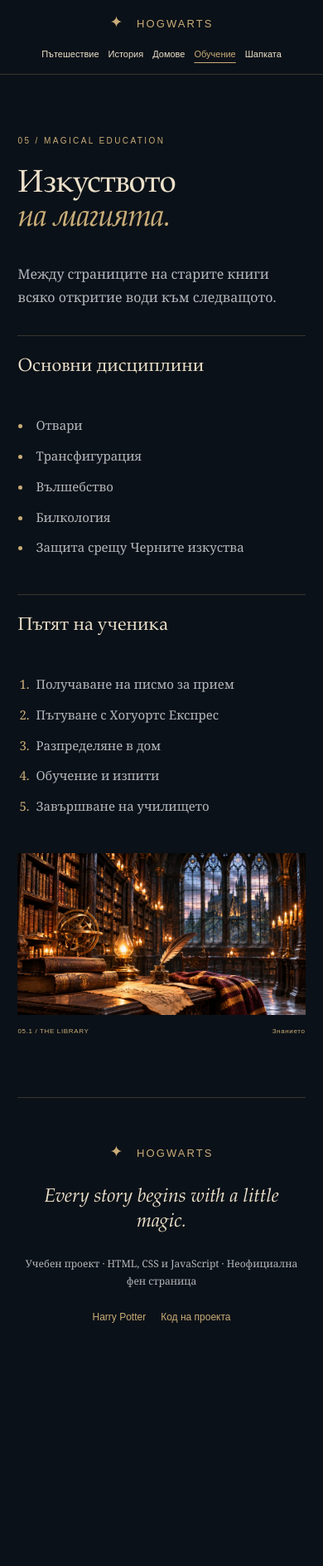
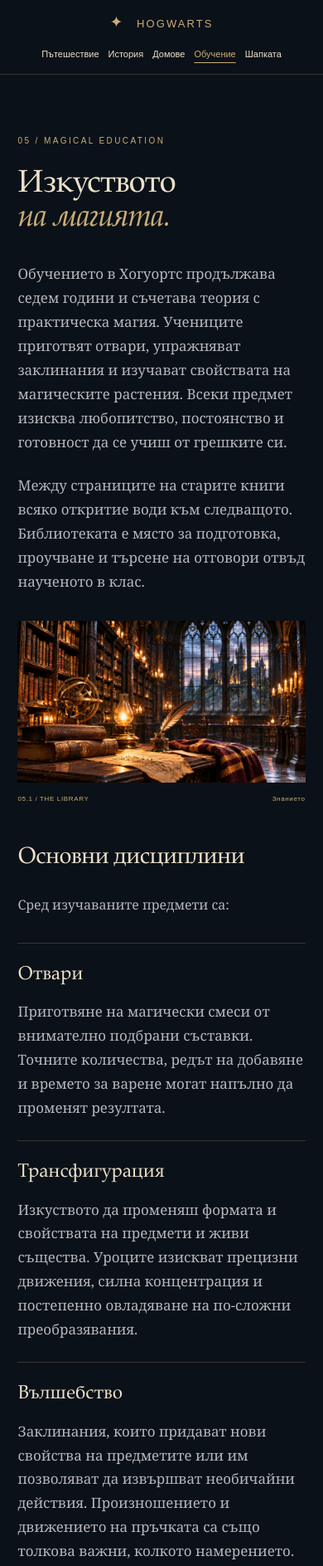
Before and after one commit to algeor/course-project-oup, a plain HTML site: page study.html in a window 390 px wide. Shown: the top 1887 px of the page at 83% size. Before the commit the page ends 1652 px from the top, so only its background shows below. Drawn offline with Linux system fonts and the light colour scheme.

Commit message:
[feat] polish study.html

```diff
--- a/study.html
+++ b/study.html
@@ -26,16 +26,63 @@
 
   <main id="main-content" tabindex="-1">
     <section class="section education-chapter" id="study" aria-labelledby="study-title">
-      <figure class="editorial-image library-image"><img src="assets/editorial/library.webp" width="1672" height="941" alt="Готическа библиотека с древни книги, свещи, перо и големи прозорци към замъка по здрач." loading="eager" fetchpriority="high" decoding="async"><figcaption class="photo-caption"><span lang="en">05.1 / THE LIBRARY</span><span>Знанието</span></figcaption></figure>
-      <div class="education-copy">
-        <p class="eyebrow" lang="en">05 / MAGICAL EDUCATION</p>
-        <h1 id="study-title">Изкуството<br><em>на магията.</em></h1>
-        <p class="section-note">Между страниците на старите книги всяко откритие води към следващото.</p>
-        <div class="study">
-          <div><h2 class="subheading">Основни дисциплини</h2><ul><li>Отвари</li><li>Трансфигурация</li><li>Вълшебство</li><li>Билкология</li><li>Защита срещу Черните изкуства</li></ul></div>
-          <div><h2 class="subheading">Пътят на ученика</h2><ol><li>Получаване на писмо за прием</li><li>Пътуване с Хогуортс Експрес</li><li>Разпределяне в дом</li><li>Обучение и изпити</li><li>Завършване на училището</li></ol></div>
+      <div class="education-opening">
+        <div class="education-copy">
+          <p class="eyebrow" lang="en">05 / MAGICAL EDUCATION</p>
+          <h1 id="study-title">Изкуството<br><em>на магията.</em></h1>
+          <p class="education-intro">Обучението в Хогуортс продължава седем години и съчетава теория с практическа магия. Учениците приготвят отвари, упражняват заклинания и изучават свойствата на магическите растения. Всеки предмет изисква любопитство, постоянство и готовност да се учиш от грешките си.</p>
+          <p class="education-intro">Между страниците на старите книги всяко откритие води към следващото. Библиотеката е място за подготовка, проучване и търсене на отговори отвъд наученото в клас.</p>
         </div>
+        <figure class="editorial-image library-image"><img src="assets/editorial/library.webp" width="1672" height="941" alt="Готическа библиотека с древни книги, свещи, перо и големи прозорци към замъка по здрач." loading="eager" fetchpriority="high" decoding="async"><figcaption class="photo-caption"><span lang="en">05.1 / THE LIBRARY</span><span>Знанието</span></figcaption></figure>
       </div>
+
+      <section class="education-subjects" aria-labelledby="subjects-title">
+        <h2 id="subjects-title">Основни дисциплини</h2>
+        <p class="education-note">Сред изучаваните предмети са:</p>
+        <ul class="subject-list" role="list">
+          <li>
+            <h3>Отвари</h3>
+            <p>Приготвяне на магически смеси от внимателно подбрани съставки. Точните количества, редът на добавяне и времето за варене могат напълно да променят резултата.</p>
+          </li>
+          <li>
+            <h3>Трансфигурация</h3>
+            <p>Изкуството да променяш формата и свойствата на предмети и живи същества. Уроците изискват прецизни движения, силна концентрация и постепенно овладяване на по-сложни преобразявания.</p>
+          </li>
+          <li>
+            <h3>Вълшебство</h3>
+            <p>Заклинания, които придават нови свойства на предметите или им позволяват да извършват необичайни действия. Произношението и движението на пръчката са също толкова важни, колкото намерението.</p>
+          </li>
+          <li>
+            <h3>Билкология</h3>
+            <p>Изучаване и отглеждане на магически растения в училищните оранжерии. Учениците опознават техните полезни свойства, приложенията им в отвари и опасностите при неправилна грижа.</p>
+          </li>
+          <li>
+            <h3>Защита срещу Черните изкуства</h3>
+            <p>Разпознаване на магически заплахи и усвояване на защитни заклинания. Практическите упражнения развиват бърза реакция, самообладание и умение да защитаваш себе си и другите.</p>
+          </li>
+        </ul>
+      </section>
+
+      <section class="education-years" aria-labelledby="years-title">
+        <h2 id="years-title">Седем години в Хогуортс</h2>
+        <ol class="school-years" role="list">
+          <li>
+            <p class="school-year-label">I–II година</p>
+            <h3>Първите основи</h3>
+            <p>Учениците опознават основните магически дисциплини и усвояват първите си заклинания. Практическите занимания вървят заедно с домашни работи и подготовка в библиотеката.</p>
+          </li>
+          <li>
+            <p class="school-year-label">III–V година</p>
+            <h3>Нови посоки</h3>
+            <p>Към основните предмети се добавят избираеми дисциплини. Изпитите в края на петата година проверяват натрупаните знания и влияят върху продължаването в по-напредналите курсове.</p>
+          </li>
+          <li>
+            <p class="school-year-label">VI–VII година</p>
+            <h3>Задълбочаване</h3>
+            <p>Обучението се съсредоточава върху избрани предмети на по-високо ниво. Финалните изпити в седмата година бележат края на училищния път и подготовката за бъдеща професия.</p>
+          </li>
+        </ol>
+      </section>
     </section>
   </main>
 
--- a/style.css
+++ b/style.css
@@ -175,16 +175,24 @@ td { color: var(--muted); }
 .house:hover img, .house:focus-visible img { filter: brightness(1.08); }
 .house:hover .house-description, .house:focus-visible .house-description { color: var(--ivory); }
 
-.education-chapter { display: grid; grid-template-columns: 1.1fr 1fr; gap: var(--space-6); align-items: center; }
-.library-image img { width: 100%; height: auto; }
+/* Илюстрована глава: увод, дисциплини и три етапа на обучението. */
+.education-chapter { display: grid; gap: var(--space-6); }
+.education-opening { display: grid; grid-template-columns: minmax(0, 1.1fr) minmax(0, 1fr); grid-template-areas: "image copy"; gap: var(--space-6); align-items: center; }
+.education-opening .library-image { grid-area: image; }
+.education-copy { grid-area: copy; }
 .education-copy h1 { font-size: clamp(38px, 4.5vw, 62px); }
-.education-copy .section-note { margin-bottom: var(--space-4); }
-.study { display: grid; grid-template-columns: 1fr 1fr; gap: var(--space-4); }
-.study > div { padding-top: var(--space-3); border-top: var(--border); }
-.study h2 { font-size: 23px; line-height: 1.25; min-height: 2.5em; margin-bottom: var(--space-3); }
-.study ul, .study ol { padding-left: 18px; margin: 0; color: var(--muted); font-size: 14px; line-height: 1.65; }
-.study li { padding-left: 4px; margin-bottom: 12px; }
-.study li::marker { color: var(--gold); }
+.education-intro { max-width: 60ch; color: var(--muted); font-size: 17px; line-height: 1.7; margin-bottom: var(--space-3); }
+.education-intro:last-child { margin-bottom: 0; }
+.education-chapter h2 { font-size: clamp(28px, 3vw, 40px); line-height: 1.2; margin-bottom: var(--space-3); }
+.education-note { color: var(--muted); margin-bottom: var(--space-4); }
+.subject-list, .school-years { list-style: none; padding: 0; margin: 0; }
+.subject-list > li { display: grid; grid-template-columns: minmax(0, 1fr) minmax(0, 2fr); gap: var(--space-5); padding-block: var(--space-3); border-top: var(--border); }
+.subject-list h3, .school-years h3 { font-size: clamp(23px, 2.2vw, 28px); line-height: 1.25; margin-bottom: 0; }
+.subject-list p, .school-years li > p:not(.school-year-label) { max-width: 60ch; color: var(--muted); font-size: 17px; line-height: 1.7; margin-bottom: 0; }
+.school-years { display: grid; grid-template-columns: repeat(3, minmax(0, 1fr)); gap: var(--space-4); }
+.school-years > li { padding-top: var(--space-3); border-top: var(--border); }
+.school-year-label { color: var(--gold); font: 12px/1.5 var(--font-label); letter-spacing: .12em; margin-bottom: var(--space-2); }
+.school-years h3 { margin-bottom: var(--space-2); }
 
 /* Финалът използва фотографията и спокойни текстови избори. */
 .ceremony-layout { display: grid; grid-template-columns: 1.05fr 1fr; gap: var(--space-6); align-items: start; }
@@ -225,10 +233,7 @@ footer nav { margin-block: var(--space-3); }
   .site-header { gap: var(--space-3); }
   nav { gap: 18px; }
   .invitation { grid-template-columns: .9fr 1.1fr; gap: var(--space-4); }
-  .education-chapter { grid-template-columns: 1fr 1fr; gap: var(--space-4); }
-  .study { grid-template-columns: 1fr; gap: var(--space-3); }
-  .study h2 { min-height: 0; margin-bottom: var(--space-2); }
-  .study ul, .study ol { font-size: 15px; }
+  .education-opening { grid-template-columns: minmax(0, 1fr); grid-template-areas: "copy" "image"; gap: var(--space-4); }
   .houses { grid-template-columns: repeat(2, minmax(0, 1fr)); gap: var(--space-5) var(--space-4); }
   .house img { max-width: 260px; margin-inline: auto; }
   .house-description { max-width: 32ch; margin-inline: auto; }
@@ -246,7 +251,7 @@ footer nav { margin-block: var(--space-3); }
   .opening-footer { align-items: start; flex-direction: column; gap: 4px; bottom: var(--space-2); }
   .opening-index { font-size: 8px; }
   .opening-footer .text-link { font-size: 12px; }
-  .invitation, .education-chapter, .ceremony-layout, .chapter-introduction, .houses-heading { grid-template-columns: 1fr; gap: var(--space-4); }
+  .invitation, .ceremony-layout, .chapter-introduction, .houses-heading { grid-template-columns: 1fr; gap: var(--space-4); }
   .invitation-copy .section-note { margin-top: var(--space-3); }
   .invitation-visual { min-width: 0; }
   .invitation-photo { align-self: start; }
@@ -266,11 +271,8 @@ footer nav { margin-block: var(--space-3); }
   .house .founder { font-size: 12px; }
   .house-values { font-size: 14px; min-height: 3em; }
   .artifact-label { font-size: 8px; letter-spacing: .12em; }
-  .library-image { order: 2; }
-  .education-copy { order: 1; }
-  .study { grid-template-columns: 1fr 1fr; gap: var(--space-4); }
-  .study h2 { font-size: 22px; min-height: 2.5em; }
-  .study ul, .study ol { font-size: 14px; }
+  .subject-list > li { grid-template-columns: minmax(0, 1fr); gap: var(--space-2); }
+  .school-years { grid-template-columns: minmax(0, 1fr); gap: var(--space-4); }
   .ceremony-content { margin-top: var(--space-2); }
   #quiz-question { min-height: 0; }
   .quiz-note { font-size: 11px; }
@@ -282,9 +284,6 @@ footer nav { margin-block: var(--space-3); }
   .photo-caption { font-size: 8px; letter-spacing: .08em; }
   .house h2 { font-size: 20px; }
   .house-description { font-size: 13px; }
-  .study { grid-template-columns: 1fr; }
-  .study h3 { min-height: 0; }
-  .study ul, .study ol { font-size: 15px; }
   .result-house { grid-template-columns: 88px minmax(0, 1fr); gap: var(--space-2); }
   .result-house img { width: 88px; }
   .result-house h4 { font-size: 23px; }
```
Also changed, not shown: 1 other file.
